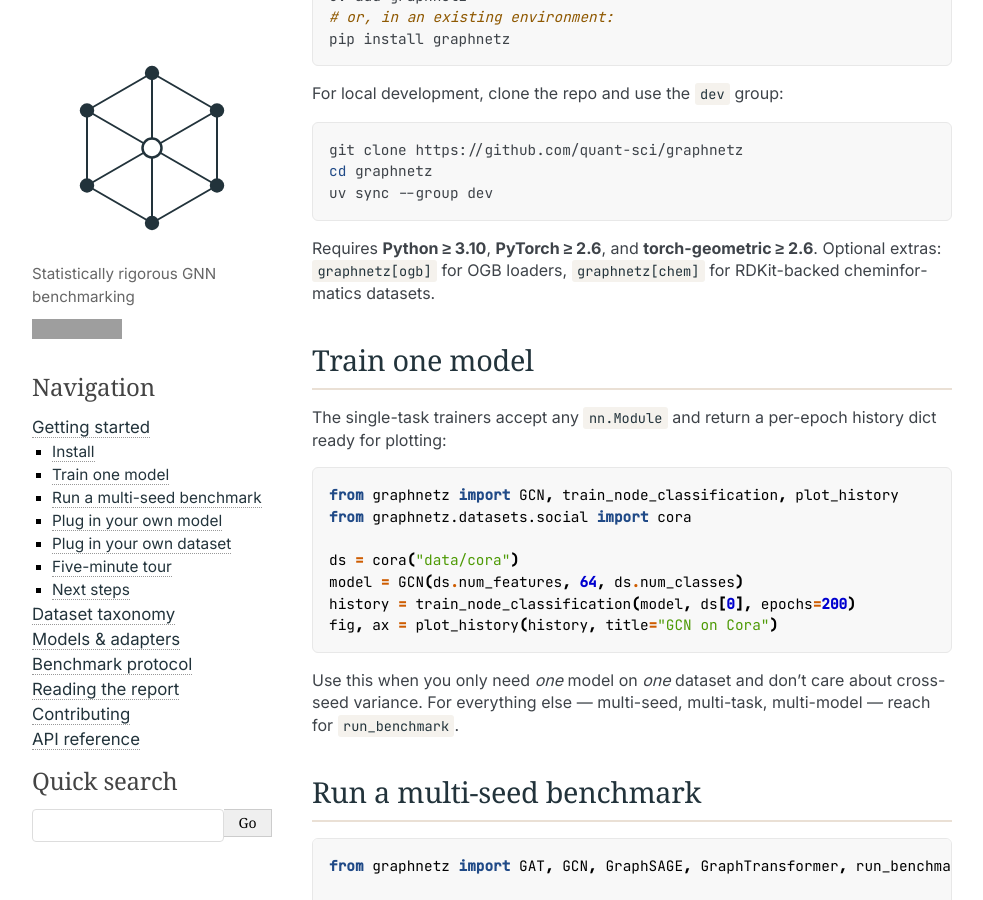
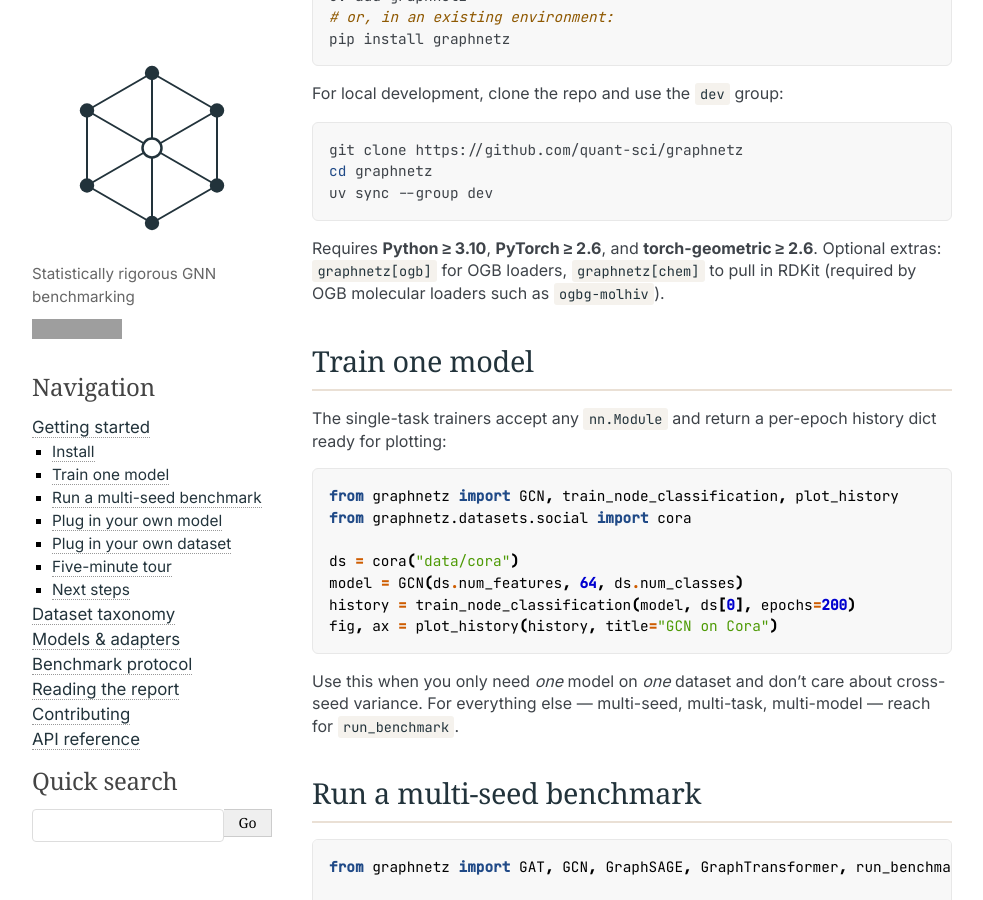
Before and after one commit to Kleyt0n/graphnetz, a Sphinx documentation site: the page built from docs/getting-started.md, in a window 1280 px wide and 900 px high, scrolled down 308 px, cut to the strip 0-900 px from the top of the window. Shown: the whole strip, without its empty margins (138-1121 px from the left). Built offline with Sphinx 7.4.7, drawn with Linux system fonts in a browser that asks for light colours; grey boxes are pictures that could not be loaded.

Commit message:
fix: make the rdkit dependencie docs more clear

````diff
--- a/docs/getting-started.md
+++ b/docs/getting-started.md
@@ -21,8 +21,8 @@ uv sync --group dev
 ```
 
 Requires **Python ≥ 3.10**, **PyTorch ≥ 2.6**, and **torch-geometric ≥ 2.6**.
-Optional extras: `graphnetz[ogb]` for OGB loaders, `graphnetz[chem]` for
-RDKit-backed cheminformatics datasets.
+Optional extras: `graphnetz[ogb]` for OGB loaders, `graphnetz[chem]` to
+pull in RDKit (required by OGB molecular loaders such as `ogbg-molhiv`).
 
 ## Train one model
 
````
